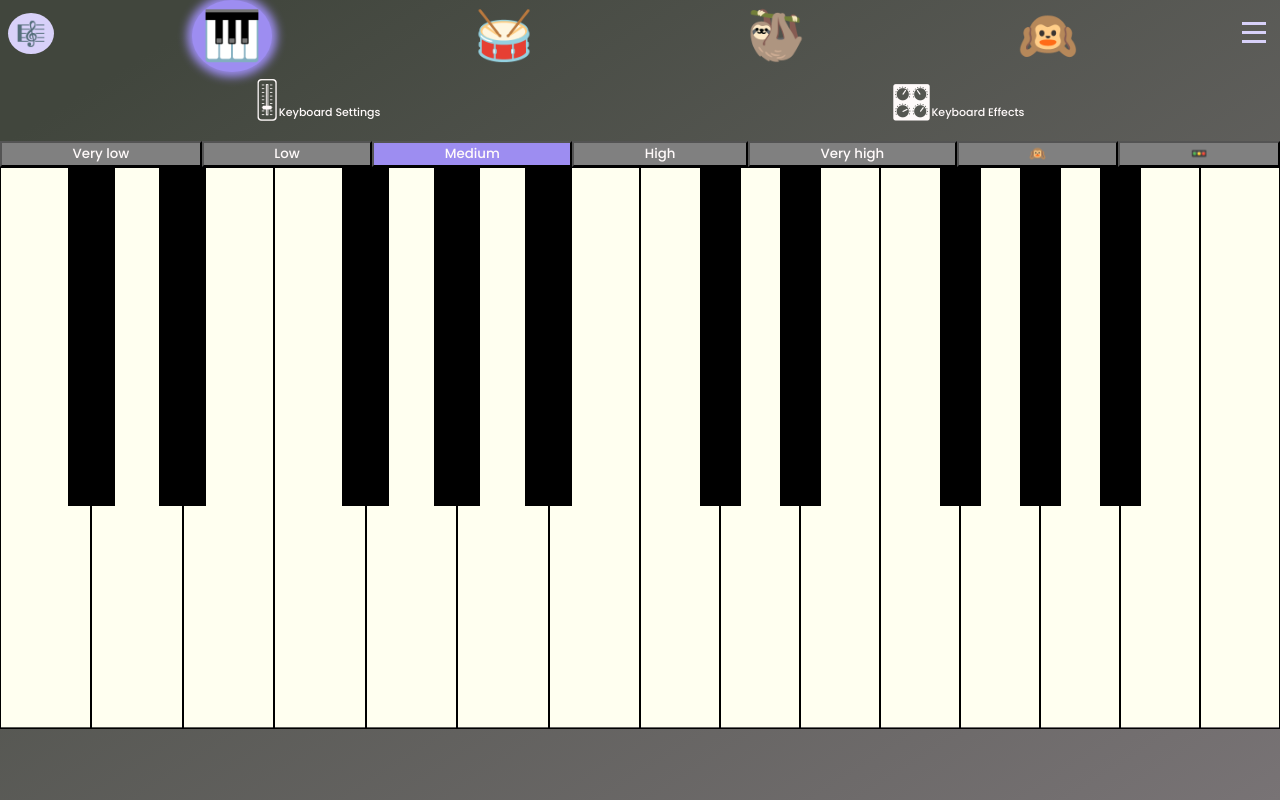
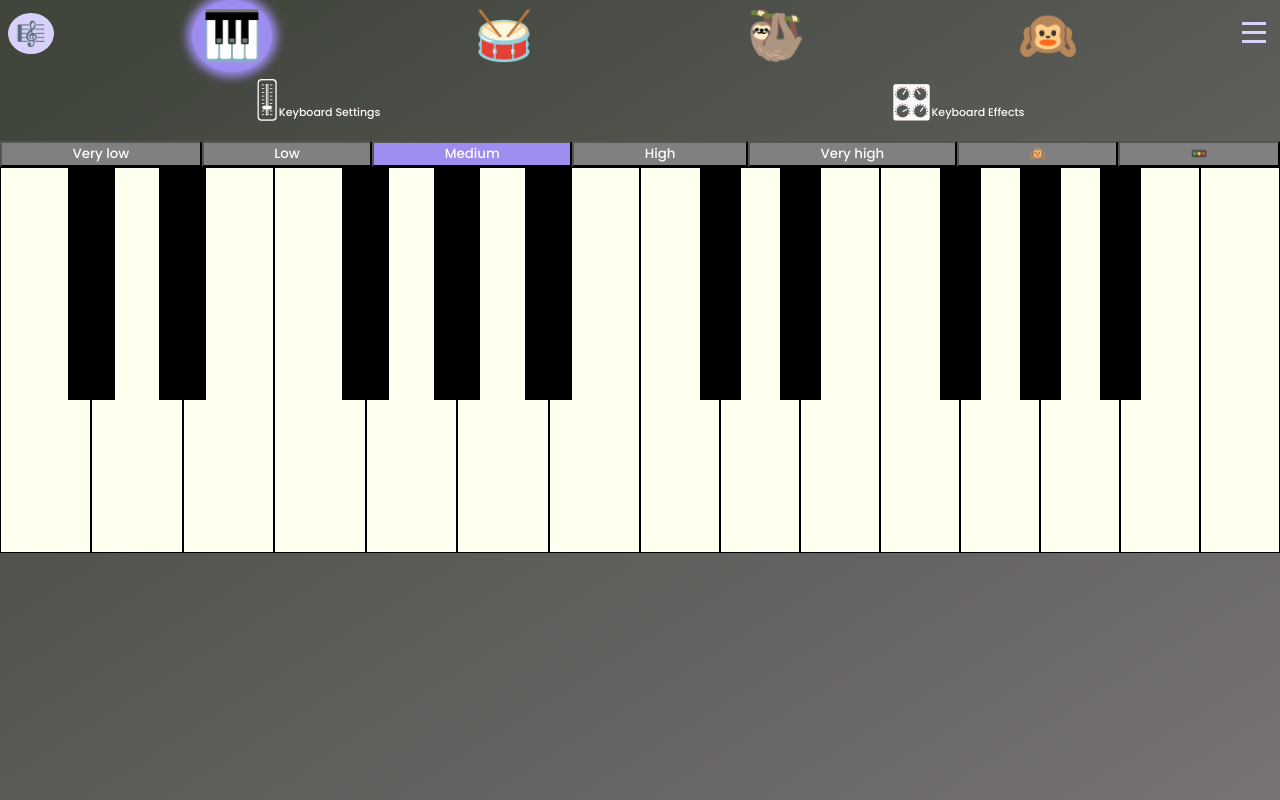
Before and after one commit to HatAndBread/One-Hand-Band, a React (Create React App) app: page /instrument/keyboard in a window 1280 px wide. Built offline with nearby package versions, Linux system fonts and the light colour scheme; a web font is replaced by a local one.

Commit message:
added color to current keyboard key

```diff
--- a/src/App.js
+++ b/src/App.js
@@ -67,13 +67,6 @@ function App() {
       start();
       window.removeEventListener('click', startContext, false);
     };
-    const animationLoop = () => {
-      requestAnimationFrame(animationLoop);
-    };
-    animationLoop();
-    animationLoop();
-    animationLoop();
-    animationLoop();
     document.addEventListener('click', startContext);
   }, []);
 
--- a/src/Components/Instruments/Keyboard/KeyboardKey.js
+++ b/src/Components/Instruments/Keyboard/KeyboardKey.js
@@ -1,14 +1,28 @@
 import '../../../Styles/Components/Keyboard.css';
-import { useRef, useEffect, useContext } from 'react';
+import { useRef, useEffect, useContext, useState } from 'react';
 import { KeyboardContext } from '../Keyboard';
 
+const blackOnStyle = { backgroundColor: '#9d8df1' };
+const blackOffStyle = { backgroundColor: 'black' };
+const whiteOnStyle = { backgroundColor: '#9d8df1' };
+const whiteOffStyle = { backgroundColor: 'ivory' };
+
 export default function KeyboardKey(props) {
+  console.log(props);
+  const [whiteBeingPlayed, setWhiteBeingPlayed] = useState(false);
+  const [blackBeingPlayed, setBlackBeingPlayed] = useState(false);
   const c = useContext(KeyboardContext);
   const white = useRef(null);
   const black = useRef();
   const preventer = (e) => {
     e.preventDefault();
   };
+  useEffect(() => {
+    if (!c.pointerDown) {
+      setWhiteBeingPlayed(false);
+      setBlackBeingPlayed(false);
+    }
+  }, [c.pointerDown]);
   useEffect(() => {
     if (c.pointerDown) {
       if (
@@ -23,7 +37,8 @@ export default function KeyboardKey(props) {
         )
       ) {
         if (props.blackKey !== c.currentNote.note) {
-          console.info(props.blackKey, c.currentNote.note);
+          setBlackBeingPlayed(true);
+          setWhiteBeingPlayed(false);
           c.setCurrentNote({ note: props.blackKey.toUpperCase(), octave: props.octave + c.mainOctave });
         }
       } else if (
@@ -39,16 +54,35 @@ export default function KeyboardKey(props) {
       ) {
         if (props.octave + c.mainOctave !== c.currentNote.octave) {
           c.setCurrentNote({ note: props.note.toUpperCase(), octave: props.octave + c.mainOctave });
+          setWhiteBeingPlayed(true);
+          setBlackBeingPlayed(false);
         } else if (props.note !== c.currentNote.note) {
           c.setCurrentNote({ note: props.note.toUpperCase(), octave: props.octave + c.mainOctave });
+          setWhiteBeingPlayed(true);
+          setBlackBeingPlayed(false);
         }
+      } else {
+        setWhiteBeingPlayed(false);
+        setBlackBeingPlayed(false);
       }
     }
   }, [c, props.note, props.octave, props.blackKey, props.precededByBlack]);
   return (
-    <div className="white-key" data-note={props.note} ref={white} onDragStart={preventer}>
+    <div
+      className="white-key"
+      data-note={props.note}
+      ref={white}
+      onDragStart={preventer}
+      style={whiteBeingPlayed ? whiteOnStyle : whiteOffStyle}
+    >
       {props.blackKey && (
-        <div className="black-key" data-note={props.blackKey} ref={black} onDragStart={preventer}></div>
+        <div
+          className="black-key"
+          data-note={props.blackKey}
+          ref={black}
+          onDragStart={preventer}
+          style={blackBeingPlayed ? blackOnStyle : blackOffStyle}
+        ></div>
       )}
     </div>
   );
--- a/src/Styles/Components/Keyboard.css
+++ b/src/Styles/Components/Keyboard.css
@@ -2,7 +2,7 @@
   background-color: ivory;
   box-sizing: border-box;
   display: flex;
-  height: 70vh;
+  height: 48vh;
   touch-action: none;
 }
 
@@ -28,7 +28,6 @@
 .octave-setter-container {
   display: flex;
   width: 100vw;
-  background-color: pink;
 }
 
 .octave-setter-container button {
```
Also changed, not shown: 7 other files (tests, documents, lock files or other folders).
